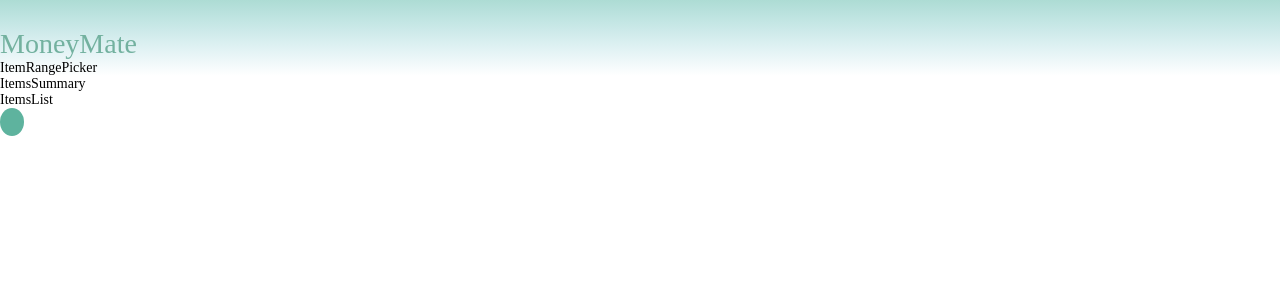
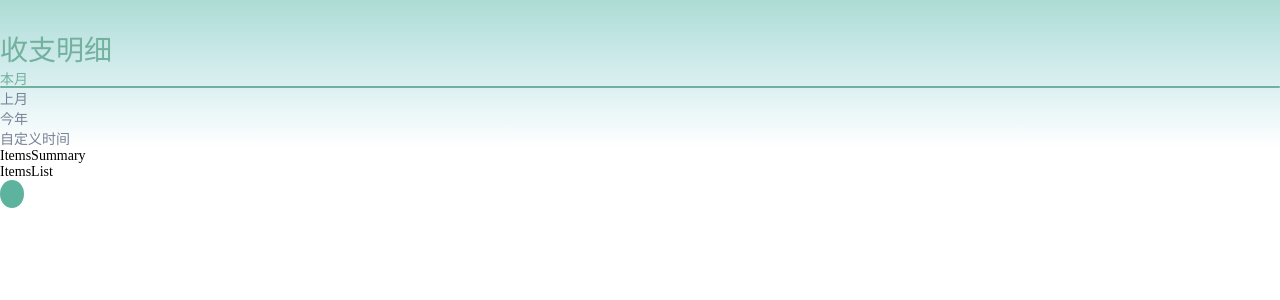
Before and after one commit to heycn/money-mate-src, a React (Vite) app: page /items in a window 1280 px wide. Shown: the top 300 px of the page. Built offline with nearby package versions, Linux system fonts and the light colour scheme.

Commit message:
完成时间范围选择组件 TimeRangePicker

```diff
--- a/src/app.scss
+++ b/src/app.scss
@@ -12,6 +12,8 @@ a {
 }
 
 h1, h2, h3, h4, h5, h6 { font-weight: normal; }
+
+ul, ol { list-style: none; }
 
 html {
   font-size: 14px;
@@ -31,3 +33,5 @@ button {
   border: none;
   background: none;
 }
+
+::-webkit-scrollbar { display: none; }
--- a/src/components/ItemRangePicker.tsx
+++ b/src/components/ItemRangePicker.tsx
@@ -1,7 +1,28 @@
-import * as React from 'react'
+import s from './TimeRangePicker.module.scss'
 
-export const ItemRangePicker: React.FC = () => {
+export type TimeRange = 'thisMonth' | 'lastMonth' | 'thisYear' | 'custom'
+interface Props {
+  currentTimeRange: TimeRange,
+  onChange: (selected: TimeRange) => void
+}
+
+export const ItemRangePicker: React.FC<Props> = ({ currentTimeRange, onChange }) => {
+  const timeRanges: { key: TimeRange; text: string }[] = [
+    { key: 'thisMonth', text: '本月' },
+    { key: 'lastMonth', text: '上月' },
+    { key: 'thisYear', text: '今年' },
+    { key: 'custom', text: '自定义时间' }
+  ]
+
   return (
-    <div>ItemRangePicker</div>
+    <ol flex text='#798196' children-p-12px text-16px cursor-pointer gap-8px overflow-scroll>
+      {timeRanges.map(({ key, text }) => (
+        <li key={key} onClick={() => onChange(key)}
+          className={key === currentTimeRange ? s.selected : ''}
+          >
+          {text}
+        </li>
+      ))}
+    </ol>
   )
 }
--- /dev/null
+++ b/src/components/TimeRangePicker.module.scss
@@ -0,0 +1,15 @@
+.selected {
+  position: relative;
+  color: #73b19f;
+
+  &::after {
+    content: '';
+    position: absolute;
+    bottom: 0;
+    left: 0;
+    width: 100%;
+    height: 2px;
+    background: #73b19f;
+    border-radius: 2px;
+  }
+}
--- a/src/pages/ItemsPage.tsx
+++ b/src/pages/ItemsPage.tsx
@@ -1,16 +1,21 @@
+import { useState } from "react"
 import { AddItemFloatButton } from "../components/AddItemFloatButton"
-import { ItemRangePicker } from "../components/ItemRangePicker"
+import { ItemRangePicker, TimeRange } from "../components/ItemRangePicker"
 import { Topnav } from "../components/Topnav"
 import { ItemsList } from "./ItemsPage/ItemsList"
 import { ItemsSummary } from "./ItemsPage/ItemsSummary"
+import { useTitle } from "../hooks/useTitle"
 
 export const ItemsPage: React.FC = () => {
+  const [currentTimeRange, setCurrentTimeRange] = useState<TimeRange>('thisMonth')
+  useTitle('收支明细')
+
   return (
     <div>
-      <div bg-gradient='to-b from-#addcd4' px-16px>
-        <Topnav />
-        <ItemRangePicker />
-      </div>
+      <header bg-gradient='to-b from-#addcd4' px-16px shadow-neutral-1 shadow-xl>
+        <Topnav title="收支明细" />
+        <ItemRangePicker currentTimeRange={currentTimeRange} onChange={setCurrentTimeRange} />
+      </header>
       <ItemsSummary />
       <ItemsList />
       <AddItemFloatButton />
--- a/src/shims.d.ts
+++ b/src/shims.d.ts
@@ -14,6 +14,7 @@ declare module 'react' {
     mt?: string
     rounded?: string
     fixed?: boolean
+    border?: boolean
   }
   interface SVGProps<T> extends SVGAttributes<T>, ClassAttributes<T> {
     w?: string
```
